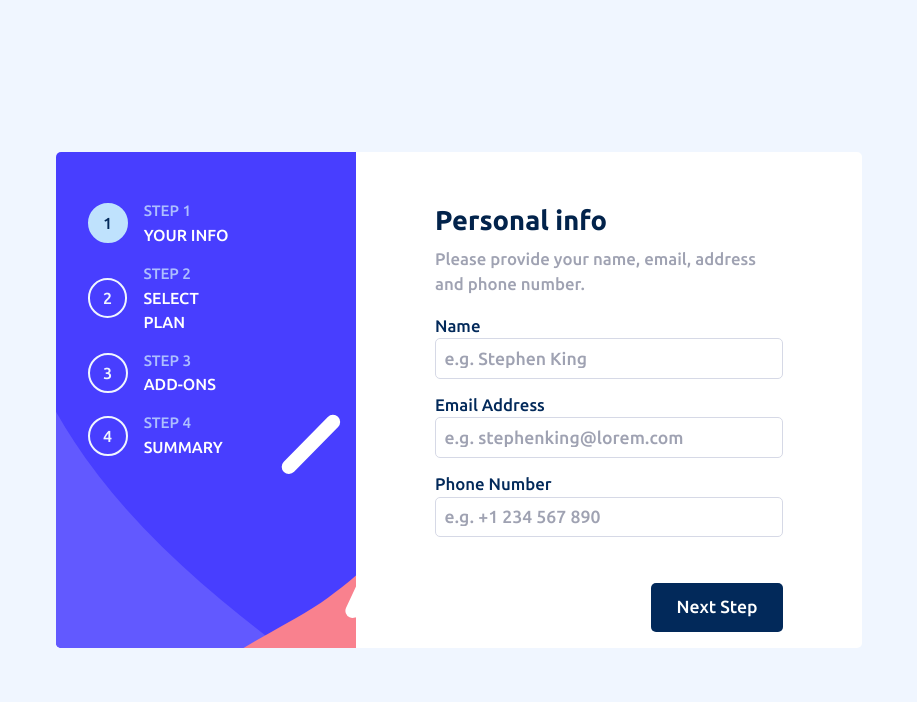
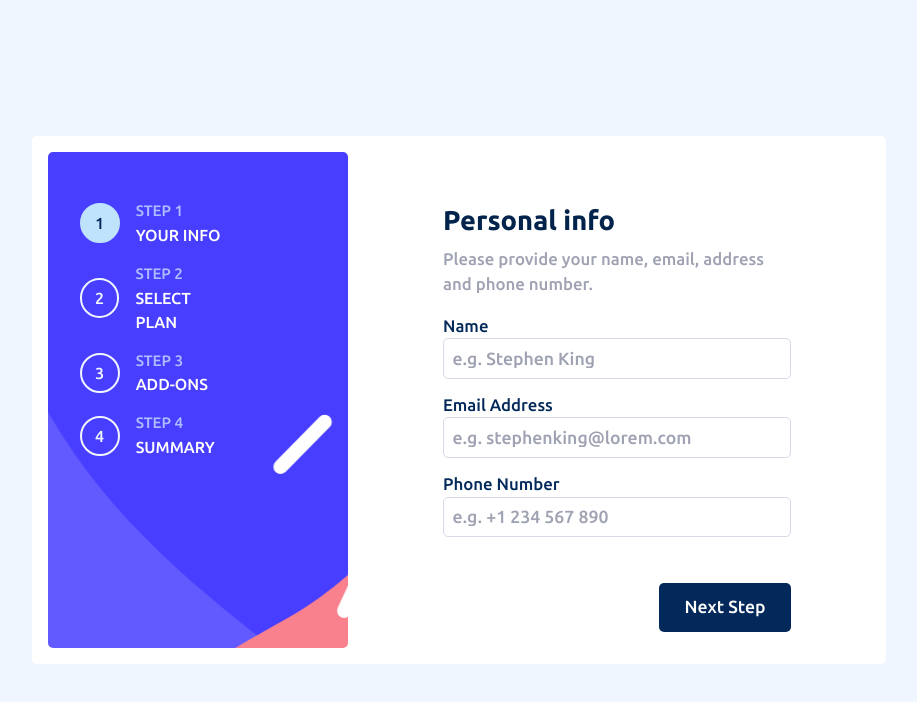
Before and after one commit to Keith-Web3/react-form, a React (Vite) app: page / in a window 1280 px wide. Shown: the top 702 px of the page, without its empty margins (181-1098 px from the left). Built offline with nearby package versions, Linux system fonts and the light colour scheme.

Commit message:
fixed looks again lol

```diff
--- a/src/Sass/hero_section.scss
+++ b/src/Sass/hero_section.scss
@@ -14,6 +14,7 @@ header {
   @media (min-width: 700px) {
     place-content: unset;
     padding-inline: v.$spacer * 2 v.$spacer * 7;
+    border-radius: 5px;
   }
 
   ul {
--- a/src/Sass/index.scss
+++ b/src/Sass/index.scss
@@ -13,8 +13,6 @@ body {
   }
 }
 #root {
-  width: max-content;
-  min-width: 800px;
   @media (min-width: 700px) {
     display: grid;
     grid-template: repeat(2, auto) / minmax(auto, 300px) 1fr;
@@ -22,6 +20,13 @@ body {
     background-color: v.$White;
     border-radius: 5px;
     overflow: hidden;
+    width: max-content;
+    column-gap: v.$spacer;
+    min-width: 800px;
+    padding: v.$spacer;
+    &:has(.step-five) {
+      width: min-content;
+    }
   }
 }
 main {
```
Also changed, not shown: 3 other files (tests, documents, lock files or other folders).
